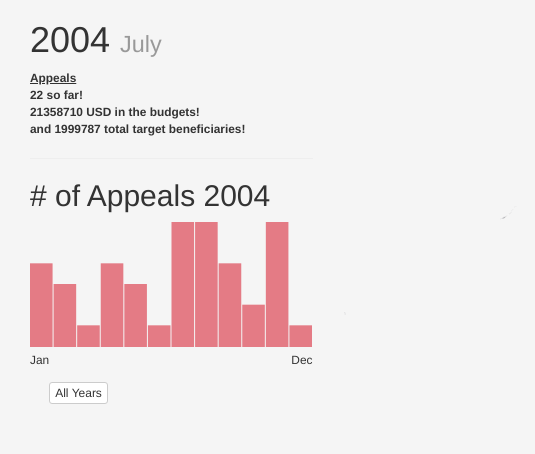
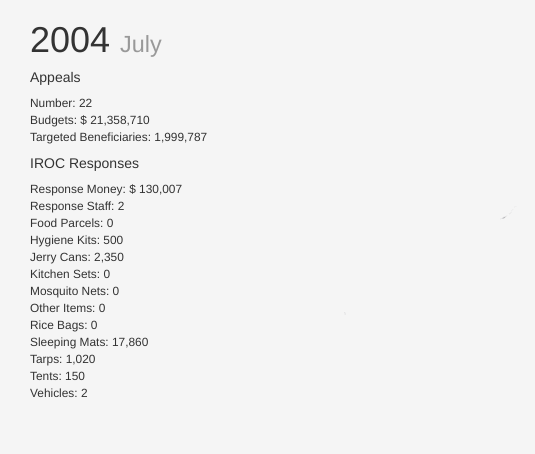
Before and after one commit to AmericanRedCross/IROC_d3, a plain HTML site: page index.html in a window 1280 px wide. Shown: the top 454 px of the page, 0-535 px from the left. Drawn offline with Linux system fonts and the light colour scheme.

Commit message:
all running total appeal and response data to sidebar as text

```diff
--- a/index.html
+++ b/index.html
@@ -26,9 +26,11 @@
 
         <div id="left" class="col-sm-3">
           <h1><span id="sliderYear"></span><small><span id="sliderMonth"></span></h1>
-          <div id="appealCount" style="font-weight:bold;"></div>
-          <hr>
-          <div id="appealBox">
+          <h5>Appeals</h5>
+          <div>Number: <span id="totalAppealCount">0</span></div>
+          <div>Budgets: $ <span id="totalAppealBudgets">0</span></div>
+          <div>Targeted Beneficiaries: <span id="totalAppealBeneficiaries">0</span></div>
+          <!-- <div id="appealBox">
             <div id="appealsGraphTitle"><h2># of Appeals <span class="yearLabel"></span></h2></div>
             <div id="countryAppealsTitle"></div>
             <div id="appealsGraphWrap">
@@ -37,7 +39,23 @@
               <div class="xLabelMax pull-right"></div><div class="xLabelDec pull-right" style="display:none;">Dec</div>
             </div>
             <button id="allYearsButton" type="button" class="btn btn-default btn-xs" onClick="buildWorldAllAppeals()" style="margin-top:30px;">All Years</button>
-          </div>
+          </div> -->
+          <h5>IROC Responses</h5>
+          <div> Response Money: $ <span id="totalMoney">0</span></div>
+          <div> Response Staff: <span id="totalStaff">0</span></div>
+          <div> Food Parcels: <span id="totalFoodParcels">0</span></div>
+          <div> Hygiene Kits: <span id="totalHygieneKits">0</span></div>
+          <div> Jerry Cans: <span id="totalJerryCans">0</span></div>
+          <div> Kitchen Sets: <span id="totalKitchenSets">0</span></div>
+          <div> Mosquito Nets: <span id="totalMosquitoNets">0</span></div>
+          <div> Other Items: <span id="totalOtherItems">0</span></div>
+          <div> Rice Bags: <span id="totalRiceBags">0</span></div>
+          <div> Sleeping Mats: <span id="totalSleepingMats">0</span></div>
+          <div> Tarps: <span id="totalTarps">0</span></div>
+          <div> Tents: <span id="totalTents">0</span></div>
+          <div> Vehicles: <span id="totalVehicles">0</span></div>
+
+
         </div>
         <div id="right" class="col-sm-9">
           <div id="map"></div>
--- a/js/main.js
+++ b/js/main.js
@@ -223,7 +223,7 @@ function buildSlider(){
   $(".ticksWrap").children().eq(0).css("border-color","rgba(0,0,0,0)");
   $(".ticksWrap").children().eq(totalMonths).css("display","none");
   sizeSliderElements();
-  buildWorldAllAppeals();
+  // buildWorldAllAppeals();
 }
 
 var worldAllAppealsScale = d3.scale.linear();
@@ -502,6 +502,18 @@ function monthToText(value){
   }
 }
 
+// took this from Dale's first IROC response map
+Number.prototype.formatNumber = function(c, d, t) {
+    var n = this,
+    c = isNaN(c = Math.abs(c)) ? 2 : c,
+    d = d == undefined ? "," : d,
+    t = t == undefined ? "." : t,
+    s = n < 0 ? "-" : "",
+    i = parseInt(n = Math.abs(+n || 0).toFixed(c)) + "",
+    j = (j = i.length) > 3 ? j % 3 : 0;
+    return s + (j ? i.substr(0, j) + t : "") + i.substr(j).replace(/(\d{3})(?=\d)/g, "$1" + t) + (c ? d + Math.abs(n - i).toFixed(c).slice(2) : "");
+};
+
 function opacityValue(date){
   if(date >= oneMonth){
     return 1;
@@ -527,7 +539,8 @@ function onSlide() {
     selectedDate = new Date(start.setMonth(changeValue));
     updateMap(selectedDate);
     updateSidebar(selectedDate);
-    buildWorldYearAppeals(selectedDate);
+    updateSidebarResponses(selectedDate);
+    // buildWorldYearAppeals(selectedDate);
   }
 }
 
@@ -580,6 +593,7 @@ function updateMap(date) {
       displayedAppeals.push(appeal);
       var previousOpacity = $('[id="capitals"]').children("#" + appealCountry).attr('opacity');
       var appealOpacity = opacityValue(appealStart);
+      // if more than one appeal occured in the 6 months use the more opaque/recent one
       if (appealOpacity > previousOpacity){
         $('[id="capitals"]').children("#" + appealCountry).attr('opacity', appealOpacity);
       }
@@ -624,6 +638,9 @@ function updateMap(date) {
   });
 }
 
+var totalAppealBudgets = 0;
+var totalAppealBeneficiaries = 0;
+
 function updateSidebar(date){
   // get upper bound of displayed time period
   var endStart = date.getMonth();
@@ -635,45 +652,157 @@ function updateSidebar(date){
   yearText = date.getFullYear().toString();
   $("#sliderYear").html(yearText + " ");
   $("#sliderMonth").html(monthText);
-  // $("#sliderDate").html(monthText + " " + yearText);
   // build array of appeals to date
   // count totals
   appealsToDate = [];
-  var totalBudgets = 0;
-  var totalBeneficiaries = 0;
+  totalAppealBudgets = 0;
+  totalAppealBeneficiaries = 0;
   $(appeals).each(function(i, appeal){
     var appealStart = new Date(appeal.ST_DATE);
     if (appealStart < endDate) {
       appealsToDate.push(appeal);
       budget = parseInt(appeal.TOTAL_BUDGET);
-      if (isFinite(budget) == true){
-        totalBudgets += budget;
+      if (isFinite(budget)){
+        totalAppealBudgets += budget;
       };
       beneficiaries = parseInt(appeal.TOT_TARGET_BENIFICIARIES);
-      if (isFinite(beneficiaries) == true){
-        totalBeneficiaries += beneficiaries;
+      if (isFinite(beneficiaries)){
+        totalAppealBeneficiaries += beneficiaries;
       };
     }
   });
-  var totalNumber = appealsToDate.length.toString();
-  $("#appealCount").html("<b><u>Appeals</u></b><br>" + totalNumber + " so far!<br>" + totalBudgets.toString() + " USD in the budgets!<br>and " + totalBeneficiaries.toString() + " total target beneficiaries!");
+  var appealCountFormated = appealsToDate.length.formatNumber(0, '.', ',');
+  $("#totalAppealCount").html(appealCountFormated);
+  var appealBudgetsFormated = totalAppealBudgets.formatNumber(0, '.', ',');
+  $("#totalAppealBudgets").html(appealBudgetsFormated);
+  var appealBeneficiariesFormated = totalAppealBeneficiaries.formatNumber(0, '.', ',');
+  $("#totalAppealBeneficiaries").html(appealBeneficiariesFormated);
 }
 
-$(".slider-control-right").click(function(){
-  if(parseInt($("#dateSlider").val()) < totalMonths){
-    var sliderChangeValue = parseInt($("#dateSlider").val()) + 1;
-    $("#dateSlider").val(sliderChangeValue);
-    onSlide();
-  }
-})
+var money = 0;
+var staff = 0;
+var foodParcels = 0;
+var hygieneKits = 0;
+var jerryCans = 0;
+var kitchenSets = 0;
+var mosquitoNets = 0;
+var otherItems = 0;
+var riceBags = 0;
+var sleepingMats = 0;
+var tarps = 0;
+var tents = 0;
+var vehicles = 0;
 
-$(".slider-control-left").click(function(){
-  if(parseInt($("#dateSlider").val()) > 0){
-    var sliderChangeValue = parseInt($("#dateSlider").val()) - 1;
-    $("#dateSlider").val(sliderChangeValue);
-    onSlide();
-  }
-})
+function updateSidebarResponses(date){
+  // zero out response totals
+  money = 0;
+  staff = 0;
+  foodParcels = 0;
+  hygieneKits = 0;
+  jerryCans = 0;
+  kitchenSets = 0;
+  mosquitoNets = 0;
+  otherItems = 0;
+  riceBags = 0;
+  sleepingMats = 0;
+  tarps = 0;
+  tents = 0;
+  vehicles = 0;
+
+  // get upper bound of displayed time period
+  var endStart = date.getMonth();
+  endStart += 1;
+  endDate = new Date(date);
+  endDate = new Date(endDate.setMonth(endStart));
+
+  $.each(responses, function(a, b) {
+    var thisResponseDate = new Date(b.Date);
+    if (thisResponseDate < endDate){
+      if (isFinite(parseInt(b.Money))){
+        money += parseInt(b.Money);
+      }
+      if (isFinite(parseInt(b.PeopleDeployed))){
+        staff += parseInt(b.PeopleDeployed);
+      }
+      if (isFinite(parseInt(b.FoodParcels))){
+        foodParcels += parseInt(b.FoodParcels);
+      }
+      if (isFinite(parseInt(b.HygieneKits))){
+        hygieneKits += parseInt(b.HygieneKits);
+      }
+      if (isFinite(parseInt(b.JerryCans))){
+        jerryCans += parseInt(b.JerryCans);
+      }
+      if (isFinite(parseInt(b.KitchenSets))){
+        kitchenSets += parseInt(b.KitchenSets);
+      }
+      if (isFinite(parseInt(b.MosquitoNets))){
+        mosquitoNets += parseInt(b.MosquitoNets);
+      }
+      if (isFinite(parseInt(b.OtherItems))){
+        otherItems += parseInt(b.OtherItems);
+      }
+      if (isFinite(parseInt(b.RiceBags))){
+        riceBags += parseInt(b.RiceBags);
+      }
+      if (isFinite(parseInt(b.SleepingMats))){
+        sleepingMats += parseInt(b.SleepingMats);
+      }
+      if (isFinite(parseInt(b.Tarps))){
+        tarps += parseInt(b.Tarps);
+      }
+      if (isFinite(parseInt(b.Tents))){
+        tents += parseInt(b.Tents);
+      }
+      if (isFinite(parseInt(b.Vehicles))){
+        vehicles += parseInt(b.Vehicles);
+      }
+    }
+  })
+  moneyFormated = money.formatNumber(0, '.', ',');
+  $("#totalMoney").html(moneyFormated);
+  staffFormated = staff.formatNumber(0, '.', ',');
+  $("#totalStaff").html(staffFormated);
+  foodParcelsFormated = foodParcels.formatNumber(0, '.', ',');
+  $("#totalFoodParcels").html(foodParcelsFormated);
+  hygieneKitsFormated = hygieneKits.formatNumber(0, '.', ',');
+  $("#totalHygieneKits").html(hygieneKitsFormated);
+  jerryCansFormated = jerryCans.formatNumber(0, '.', ',');
+  $("#totalJerryCans").html(jerryCansFormated);
+  kitchenSetsFormated = kitchenSets.formatNumber(0, '.', ',');
+  $("#totalKitchenSets").html(kitchenSetsFormated);
+  mosquitoNetsFormated = mosquitoNets.formatNumber(0, '.', ',');
+  $("#totalMosquitoNets").html(mosquitoNetsFormated);
+  otherItemsFormated = otherItems.formatNumber(0, '.', ',');
+  $("#totalOtherItems").html(otherItemsFormated);
+  riceBagsFormated = riceBags.formatNumber(0, '.', ',');
+  $("#totalRiceBags").html(riceBagsFormated);
+  sleepingMatsFormated = sleepingMats.formatNumber(0, '.', ',');
+  $("#totalSleepingMats").html(sleepingMatsFormated);
+  tarpsFormated = tarps.formatNumber(0, '.', ',');
+  $("#totalTarps").html(tarpsFormated);
+  tentsFormated = tents.formatNumber(0, '.', ',');
+  $("#totalTents").html(tentsFormated);
+  vehiclesFormated = vehicles.formatNumber(0, '.', ',');
+  $("#totalVehicles").html(vehiclesFormated);
+
+}
+
+// $(".slider-control-right").click(function(){
+//   if(parseInt($("#dateSlider").val()) < totalMonths){
+//     var sliderChangeValue = parseInt($("#dateSlider").val()) + 1;
+//     $("#dateSlider").val(sliderChangeValue);
+//     onSlide();
+//   }
+// })
+
+// $(".slider-control-left").click(function(){
+//   if(parseInt($("#dateSlider").val()) > 0){
+//     var sliderChangeValue = parseInt($("#dateSlider").val()) - 1;
+//     $("#dateSlider").val(sliderChangeValue);
+//     onSlide();
+//   }
+// })
 
 
 
@@ -714,7 +843,7 @@ $(window).resize(function(){
   $("#capitals").empty();
   initSizes();
   sizeSliderElements();
-  appealGraphResize();
+  // appealGraphResize();
 })
 
 
```
